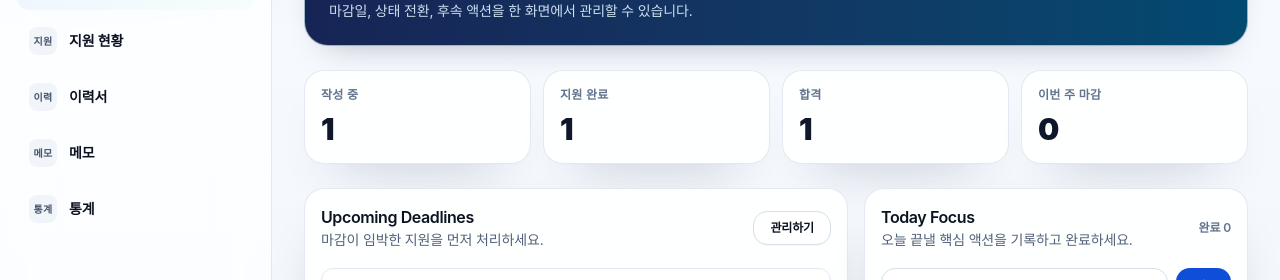
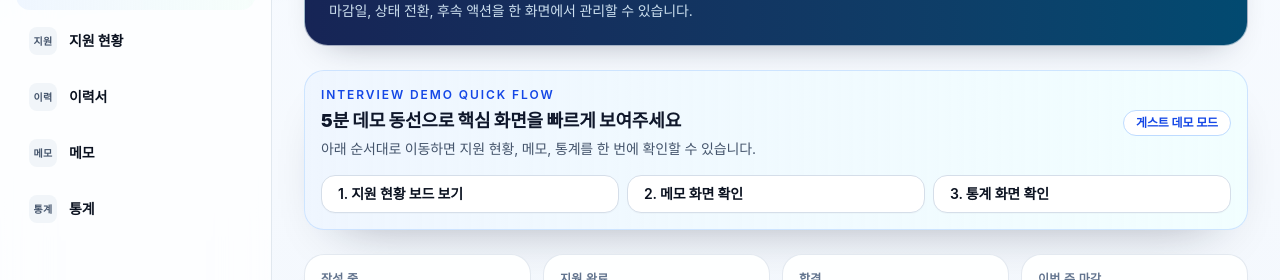
Before and after one commit to woojaemin0106/J.J-JobHunt-Dashboard, a React (Vite) app: page /login in a window 1280 px wide. Both pictures are taken after a click on the button "게스트로 바로 입장". Shown: the part 184-464 px from the top of the page. Built offline with nearby package versions, Linux system fonts and the light colour scheme; no server answers.

Commit message:
feat(home): add interview demo quick-flow panel

```diff
--- a/src/pages/Home.tsx
+++ b/src/pages/Home.tsx
@@ -3,7 +3,9 @@ import { useNavigate } from "react-router-dom";
 import type { Application } from "../types/application";
 import type { Todo } from "../types/todo";
 import { useApplications } from "../store/applicationStore";
+import { useAuth } from "../store/authStore";
 import { useTodoActions, useTodos } from "../store/todoStore";
+import { demoAuthConfig } from "../config/demoAuth";
 import { getDaysUntil } from "../utils/date";
 import { ui } from "../utils/ui";
 
@@ -83,6 +85,7 @@ const RecentActivityCard = memo(function RecentActivityCard({
 
 export default function Home() {
   const navigate = useNavigate();
+  const { user } = useAuth();
   const applications = useApplications();
   const todos = useTodos();
   const { addTodo, removeTodo, toggleTodo } = useTodoActions();
@@ -128,6 +131,12 @@ export default function Home() {
   const handleToggleTodo = useCallback((id: string) => toggleTodo(id), [toggleTodo]);
   const handleRemoveTodo = useCallback((id: string) => removeTodo(id), [removeTodo]);
 
+  const isGuestSession = user?.id === "guest";
+  const isDemoAccount =
+    demoAuthConfig.isVisible &&
+    user?.email.toLowerCase() === demoAuthConfig.email.toLowerCase();
+  const isInterviewDemoMode = isGuestSession || isDemoAccount;
+
   return (
     <div className="space-y-6">
       <section className="rounded-3xl border border-slate-200/70 bg-gradient-to-r from-blue-950 to-sky-900 p-6 text-white shadow-[var(--jj-shadow-soft)]">
@@ -152,6 +161,56 @@ export default function Home() {
           </button>
         </div>
       </section>
+
+      {isInterviewDemoMode ? (
+        <section
+          className={`${ui.card} border-blue-200/70 bg-gradient-to-r from-blue-50 to-cyan-50/70`}
+          data-testid="home-demo-quickflow"
+        >
+          <div className="flex flex-col gap-4 lg:flex-row lg:items-center lg:justify-between">
+            <div>
+              <p className="text-xs font-semibold uppercase tracking-[0.16em] text-blue-700">
+                Interview demo quick flow
+              </p>
+              <h3 className="mt-1 text-lg font-black text-slate-900">
+                5분 데모 동선으로 핵심 화면을 빠르게 보여주세요
+              </h3>
+              <p className="mt-1 text-sm text-slate-600">
+                아래 순서대로 이동하면 지원 현황, 메모, 통계를 한 번에 확인할 수 있습니다.
+              </p>
+            </div>
+            <span className="inline-flex w-fit rounded-full border border-blue-200 bg-white px-3 py-1 text-xs font-semibold text-blue-700">
+              {isGuestSession ? "게스트 데모 모드" : "데모 계정 모드"}
+            </span>
+          </div>
+          <div className="mt-4 grid grid-cols-1 gap-2 sm:grid-cols-3">
+            <button
+              type="button"
+              className={`${ui.btnSecondary} justify-start`}
+              data-testid="demo-flow-step-applications"
+              onClick={() => navigate("/applications")}
+            >
+              1. 지원 현황 보드 보기
+            </button>
+            <button
+              type="button"
+              className={`${ui.btnSecondary} justify-start`}
+              data-testid="demo-flow-step-notes"
+              onClick={() => navigate("/notes")}
+            >
+              2. 메모 화면 확인
+            </button>
+            <button
+              type="button"
+              className={`${ui.btnSecondary} justify-start`}
+              data-testid="demo-flow-step-statistics"
+              onClick={() => navigate("/statistics")}
+            >
+              3. 통계 화면 확인
+            </button>
+          </div>
+        </section>
+      ) : null}
 
       <section className="grid grid-cols-2 gap-3 lg:grid-cols-4">
         <div className={ui.card}>
```
